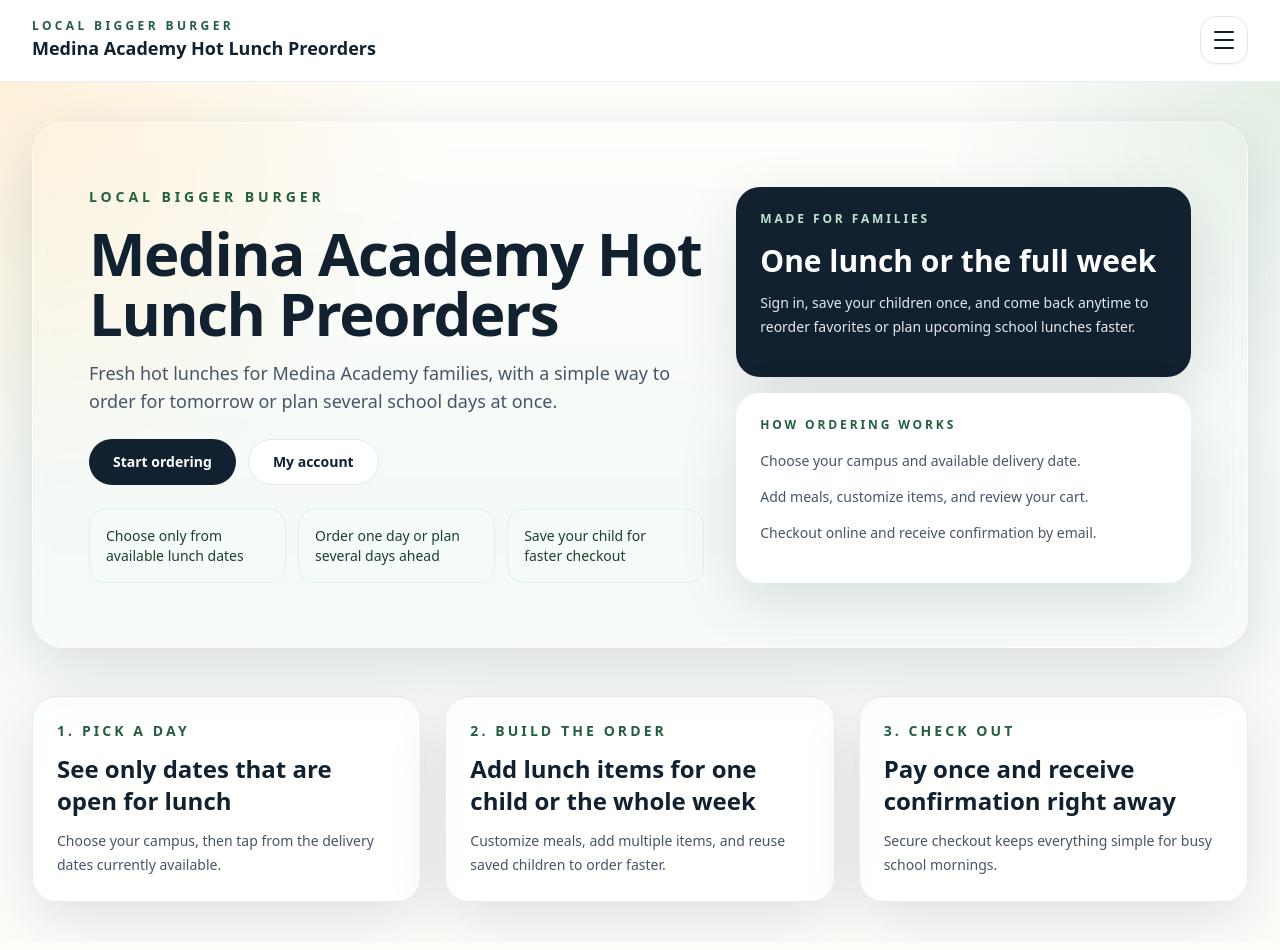
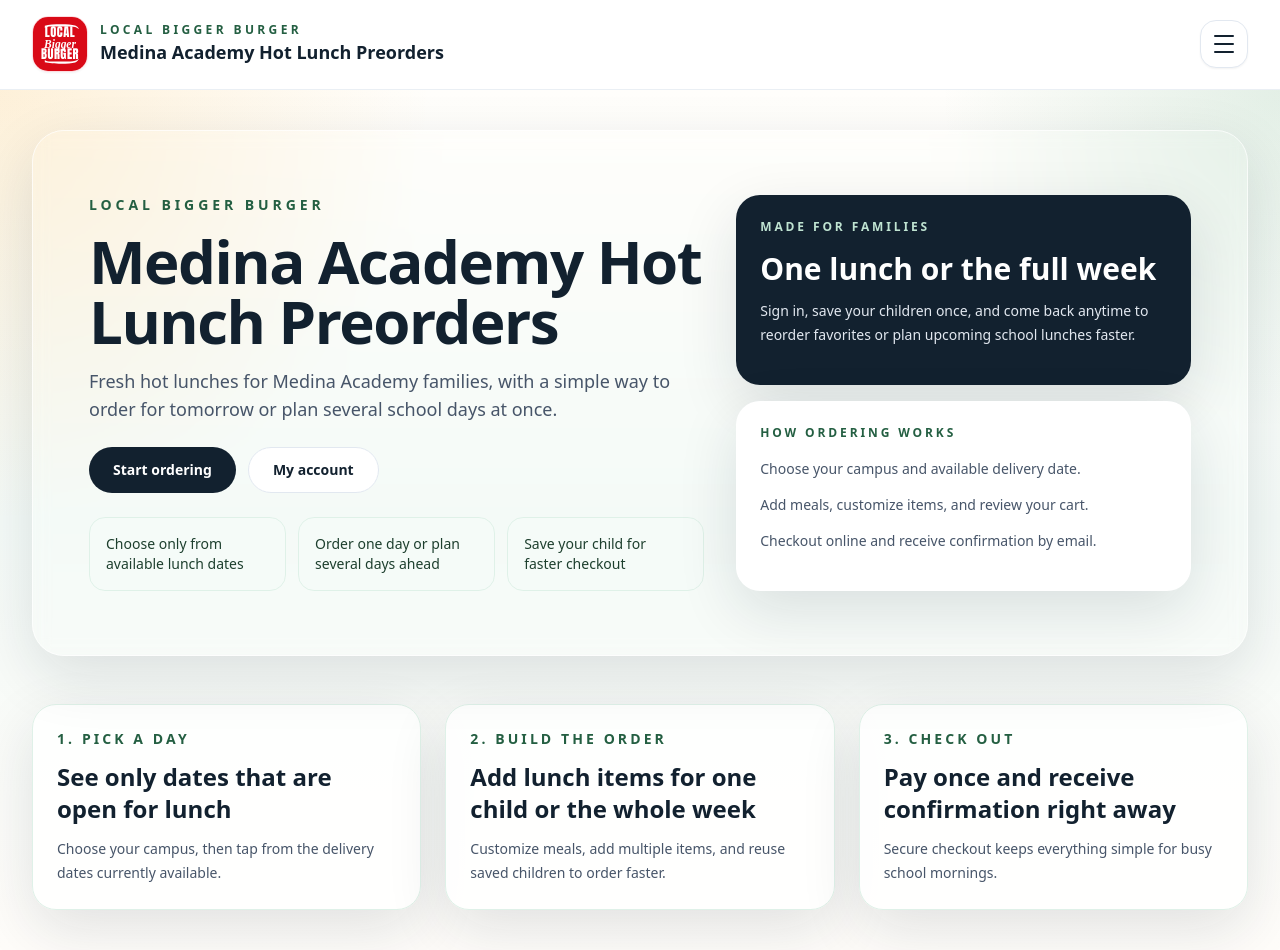
Before and after one commit to faheeds/school-order, a Next.js app: page / in a window 1280 px wide. Built offline with nearby package versions, Linux system fonts and the light colour scheme.

Commit message:
Add Local Bigger Burger logo to site header

```diff
--- a/components/site-header.tsx
+++ b/components/site-header.tsx
@@ -1,7 +1,7 @@
 "use client";
 
+import { useState } from "react";
 import Link from "next/link";
-import { useState } from "react";
 import { usePathname } from "next/navigation";
 import { cn } from "@/lib/utils";
 
@@ -12,6 +12,52 @@
   { href: "/admin/login", label: "Admin" }
 ];
 
+function LbbLogoMark() {
+  return (
+    <svg viewBox="0 0 320 320" aria-hidden="true" className="h-full w-full">
+      <rect width="320" height="320" rx="36" fill="#D90A17" />
+      <path d="M70 52C110 42 210 40 250 51C262 55 269 63 272 72C259 59 239 55 216 56H106C90 56 78 59 70 65V52Z" fill="white" />
+      <path d="M70 268C110 278 210 280 250 269C262 265 269 257 272 248C259 261 239 265 216 264H106C90 264 78 261 70 255V268Z" fill="white" />
+      <text
+        x="160"
+        y="120"
+        textAnchor="middle"
+        fill="white"
+        fontSize="74"
+        fontWeight="800"
+        fontFamily="Impact, Haettenschweiler, 'Arial Narrow Bold', sans-serif"
+        letterSpacing="3"
+      >
+        LOCAL
+      </text>
+      <text
+        x="160"
+        y="182"
+        textAnchor="middle"
+        fill="white"
+        fontSize="68"
+        fontWeight="700"
+        fontStyle="italic"
+        fontFamily="'Brush Script MT', 'Segoe Script', cursive"
+      >
+        Bigger
+      </text>
+      <text
+        x="160"
+        y="248"
+        textAnchor="middle"
+        fill="white"
+        fontSize="74"
+        fontWeight="800"
+        fontFamily="Impact, Haettenschweiler, 'Arial Narrow Bold', sans-serif"
+        letterSpacing="3"
+      >
+        BURGER
+      </text>
+    </svg>
+  );
+}
+
 export function SiteHeader() {
   const [isOpen, setIsOpen] = useState(false);
   const pathname = usePathname();
@@ -19,9 +65,14 @@
   return (
     <header className="sticky top-0 z-40 border-b border-slate-200/70 bg-white/90 backdrop-blur">
       <div className="container-app flex items-center justify-between gap-4 py-4">
-        <Link href="/" className="min-w-0" onClick={() => setIsOpen(false)}>
-          <p className="text-xs font-semibold uppercase tracking-[0.28em] text-brand-700">Local Bigger Burger</p>
-          <p className="truncate text-base font-semibold text-ink sm:text-lg">Medina Academy Hot Lunch Preorders</p>
+        <Link href="/" className="flex min-w-0 items-center gap-3" onClick={() => setIsOpen(false)}>
+          <div className="h-12 w-12 shrink-0 overflow-hidden rounded-2xl border border-rose-200/70 shadow-sm sm:h-14 sm:w-14">
+            <LbbLogoMark />
+          </div>
+          <div className="min-w-0">
+            <p className="text-xs font-semibold uppercase tracking-[0.28em] text-brand-700">Local Bigger Burger</p>
+            <p className="truncate text-base font-semibold text-ink sm:text-lg">Medina Academy Hot Lunch Preorders</p>
+          </div>
         </Link>
 
         <button
```
